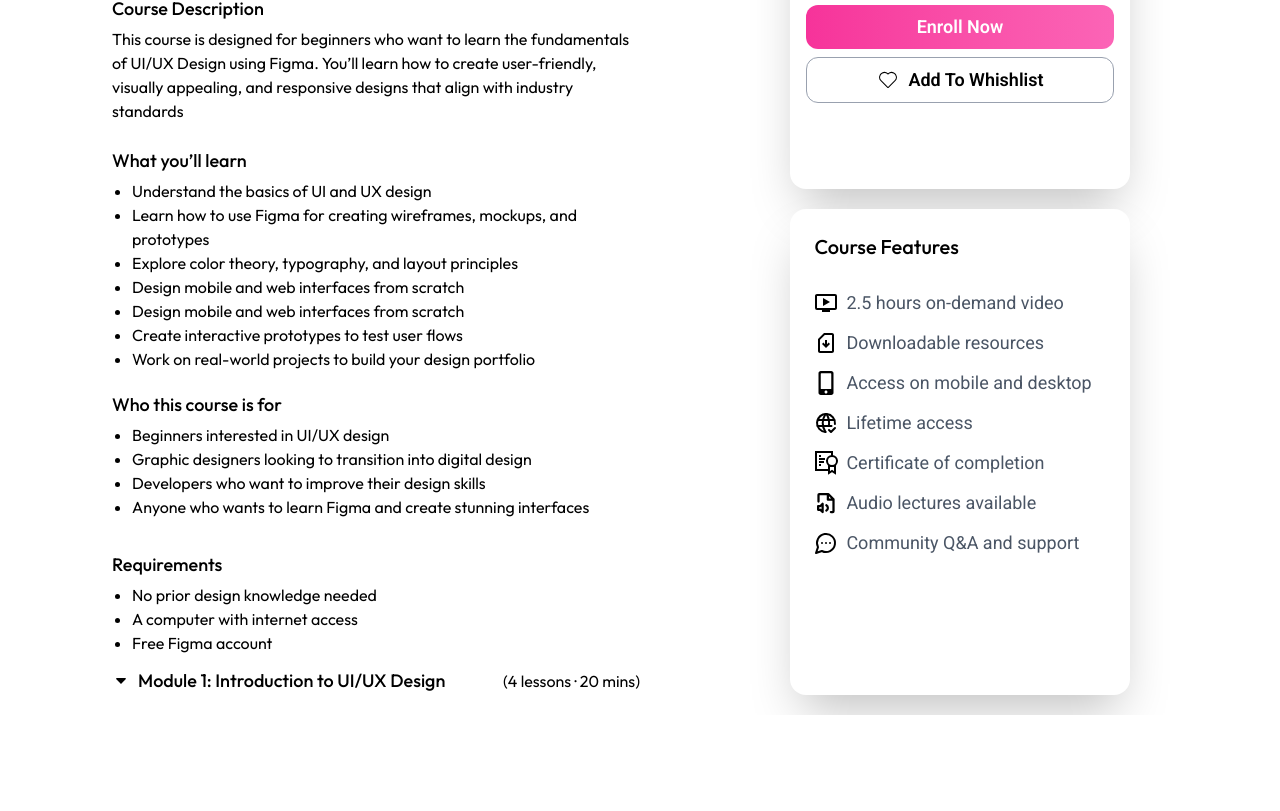
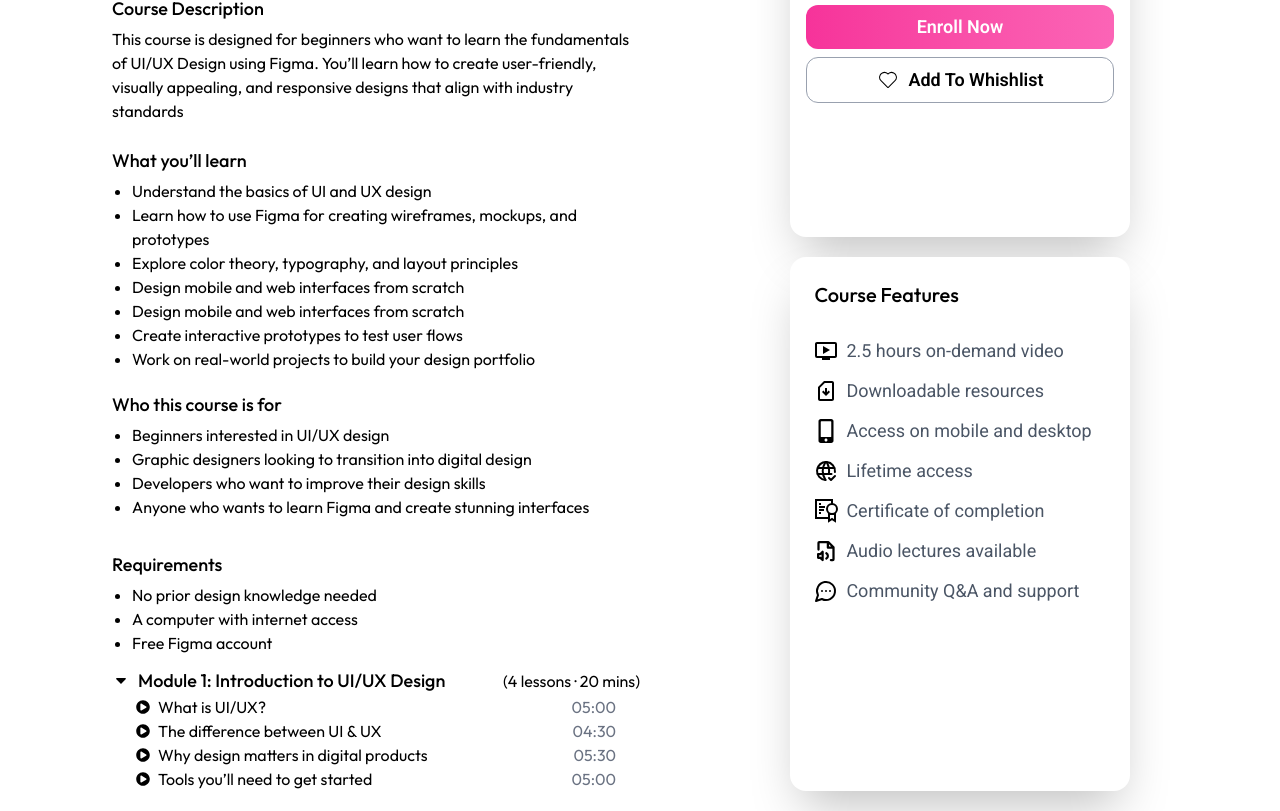
Before and after one commit to spystar20/skillnest_, a React (Vite) app: page /courses/course_details in a window 1280 px wide. Shown: the part 557-1368 px from the top of the page. Before the commit the page ends 1272 px from the top, so only its background shows below. Built offline with nearby package versions, Linux system fonts and the light colour scheme; a web font is replaced by a local one.

Commit message:
accordian

```diff
--- a/src/Pages/CourseDetails.jsx
+++ b/src/Pages/CourseDetails.jsx
@@ -2,13 +2,14 @@ import React from 'react'
 import { CiHeart } from "react-icons/ci";
 import { SiBookstack } from "react-icons/si";
 import { IoTime } from "react-icons/io5";
-import { FaStar, FaMobileAlt, FaEye } from "react-icons/fa";
+import { FaStar, FaMobileAlt, FaEye ,FaPlayCircle } from "react-icons/fa";
 import { MdOndemandVideo, MdOutlineSimCardDownload } from "react-icons/md";
 import { TbWorldCheck } from "react-icons/tb";
 import { GrCertificate } from "react-icons/gr";
 import { PiFileAudioBold } from "react-icons/pi";
 import { LuMessageCircleMore } from "react-icons/lu";
 import { TiArrowSortedDown } from "react-icons/ti";
+
 const CourseDetails = () => {
   return (
     <div className=' bg-white w-full h-[100vh] font-[Roboto]'>
@@ -98,6 +99,20 @@ const CourseDetails = () => {
               </span>
               <span>(4 lessons · 20 mins)</span>
             </div>
+            <ul className='flex flex-col px-6'>
+              <li className='flex justify-between'>
+              <span className='flex items-center gap-2'><span className='text-sm'><FaPlayCircle /></span> What is UI/UX?</span> <span className='text-gray-500'>05:00</span>
+              </li>
+               <li className='flex justify-between'>
+              <span className='flex items-center gap-2'><span className='text-sm'><FaPlayCircle /></span>The difference between UI & UX</span> <span className='text-gray-500'>04:30</span>
+              </li>
+               <li className='flex justify-between'>
+              <span className='flex items-center gap-2'><span className='text-sm'><FaPlayCircle /></span>Why design matters in digital products </span> <span className='text-gray-500'>05:30</span>
+              </li>
+               <li className='flex justify-between'>
+              <span className='flex items-center gap-2'><span className='text-sm'><FaPlayCircle /></span> Tools you’ll need to get started</span> <span className='text-gray-500'>05:00</span>
+              </li>
+            </ul>
           </div>
         </div>
         {/* sidebar */}
```
